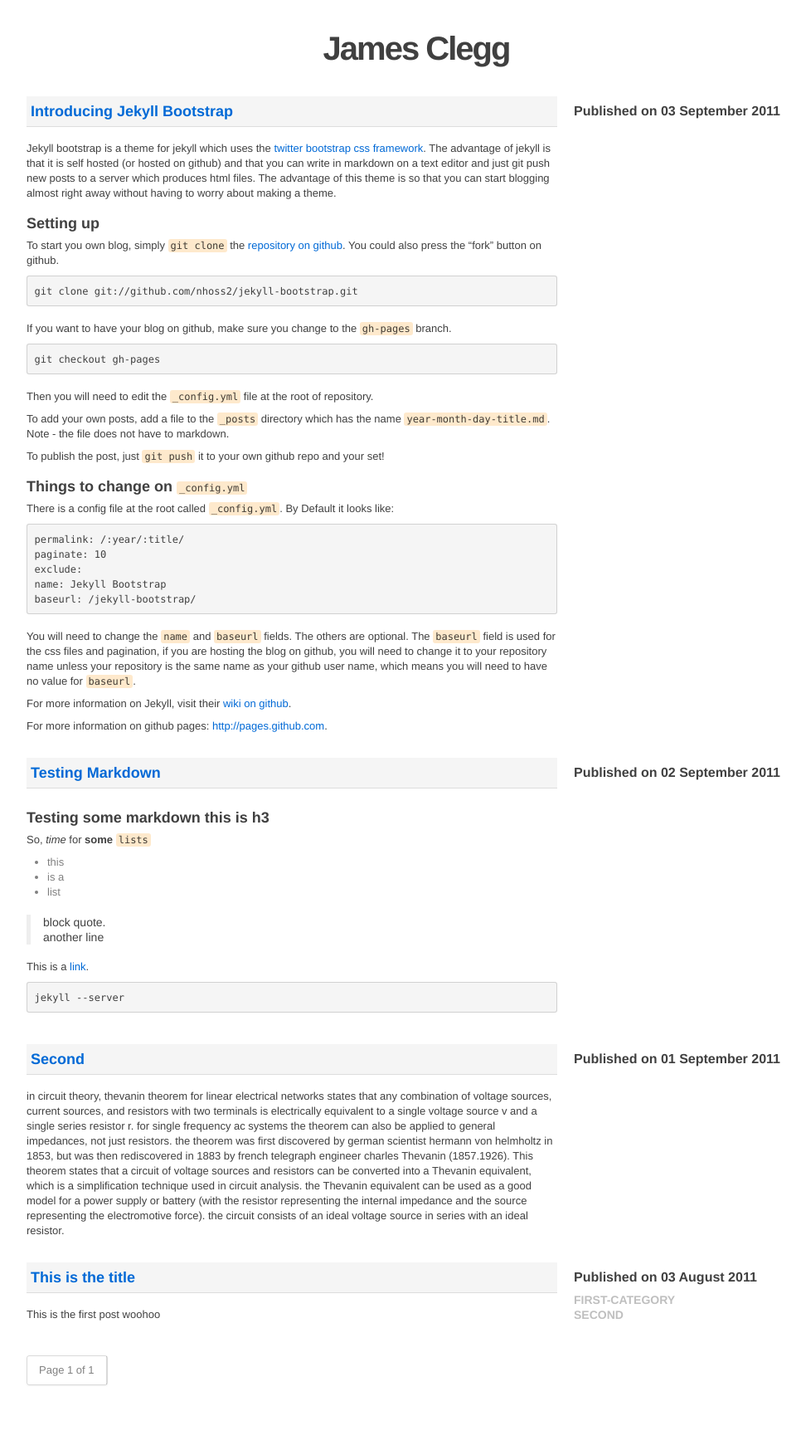
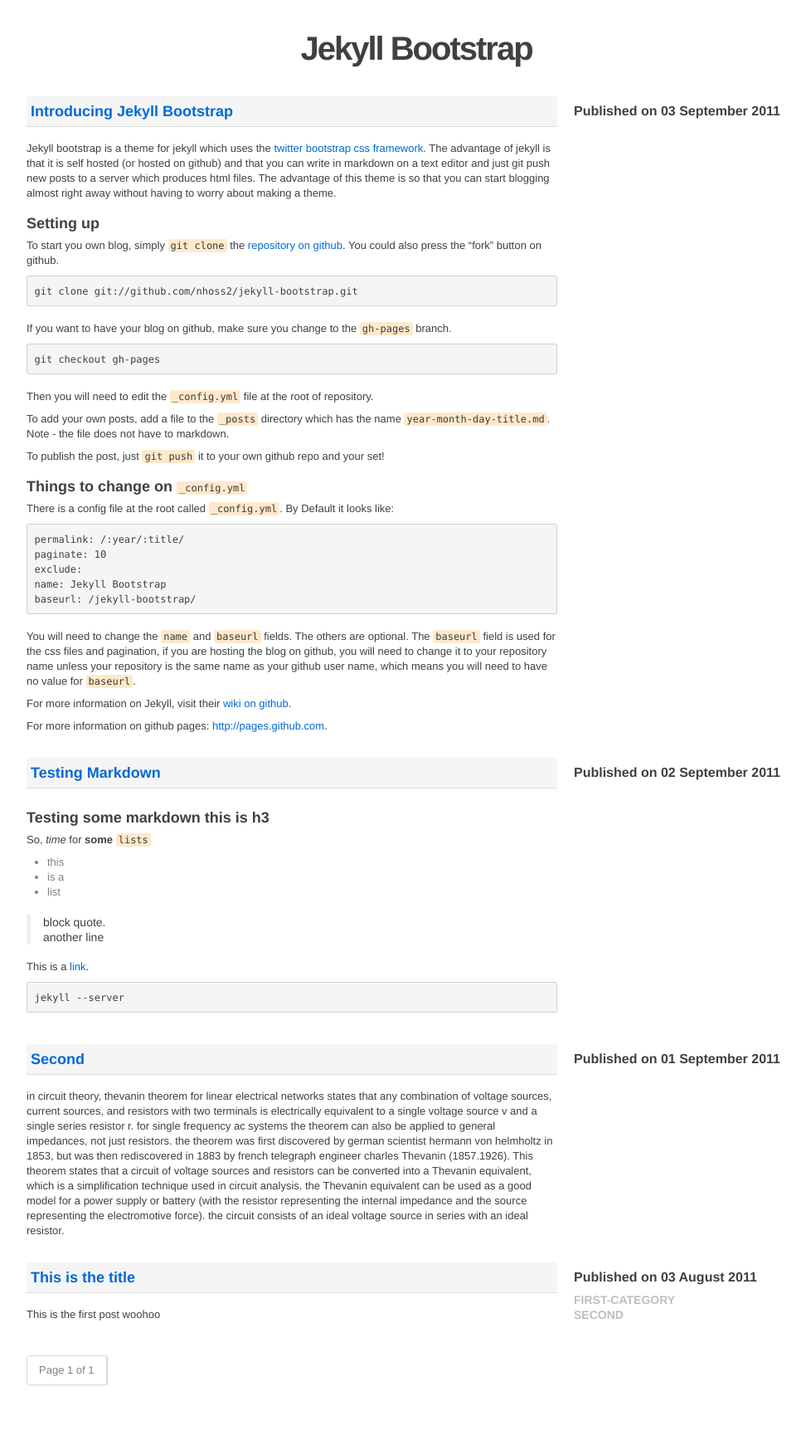
Before and after one commit to jameshclegg/GitHubPagesProj1, a Jekyll site: the page built from index.html, in a window 1280 px wide. Shown: the whole page at 83% size, without its empty margins (138-1110 px from the left). Built offline with Jekyll 4.4.1, drawn with Linux system fonts in a browser that asks for light colours; Markdown is read by kramdown in place of the engine named in the settings; the list of posts is cut into pages by our own code.

Commit message:
changed config file

```diff
--- a/_config.yml
+++ b/_config.yml
@@ -1,10 +1,6 @@
-name: "James Clegg"
-description: "Teaching materials"
-
-url: "http://jameshclegg.github.io/GitHubPagesProj1"
-
+# Jekyll
+permalink: /:year/:title/
 paginate: 10
-
-markdown: rdiscount
-permalink: pretty
-pygments: true
+exclude: []
+name: Jekyll Bootstrap
+baseurl: /jekyll-bootstrap
```
